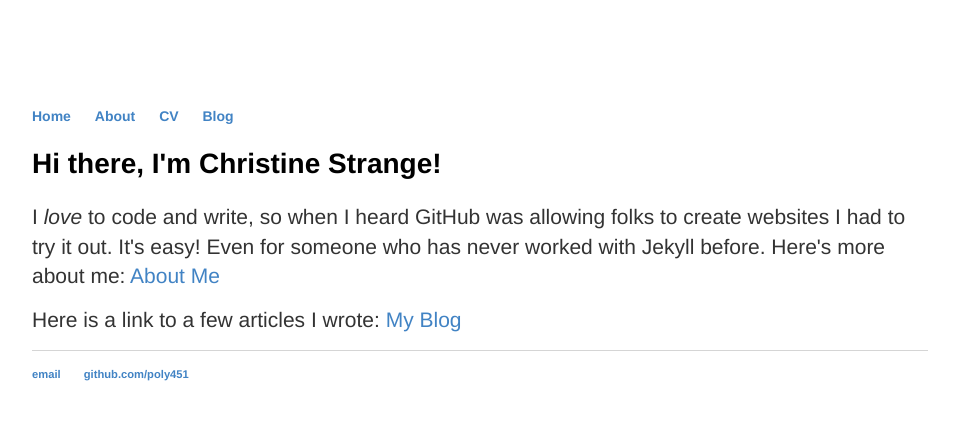
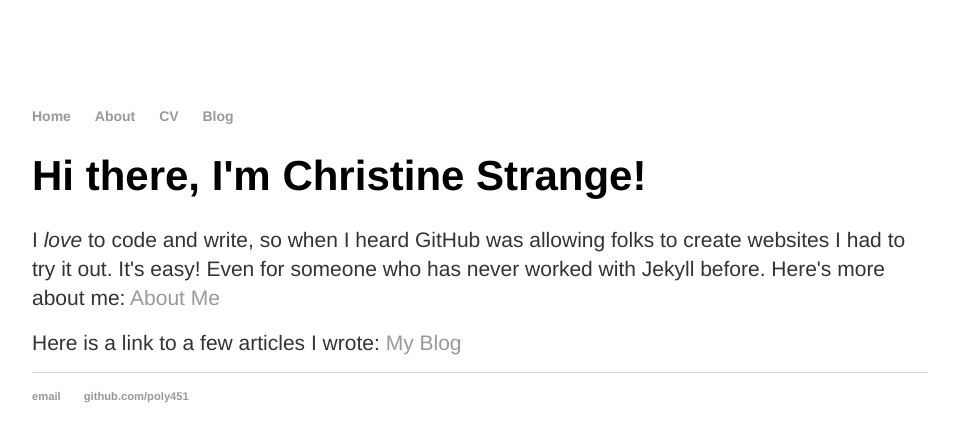
Before and after one commit to poly451/poly451.github.io, a Jekyll site: the page built from index.html, in a window 1280 px wide. Shown: the top 442 px of the page, without its empty margins (160-1119 px from the left). Built offline with Jekyll 4.4.1, drawn with Linux system fonts in a browser that asks for light colours.

Commit message:
Update default.html

```diff
--- a/_layouts/default.html
+++ b/_layouts/default.html
@@ -3,8 +3,9 @@
 		<head>
 			<title>{{ page.title }}</title>
 			<!-- link to main stylesheet -->
+			<!-- <link rel="stylesheet" type="text/css" href="/css/main.css"> -->
+			<link rel="stylesheet" type="text/css" href="/css/github.css">
 			<link rel="stylesheet" type="text/css" href="/css/main.css">
-			<link rel="stylesheet" type="text/css" href="/css/github.css">
 		</head>
 		<body>
 			<nav>
```
